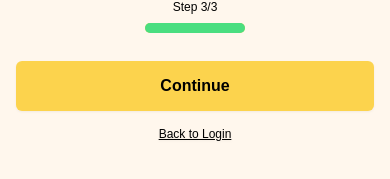
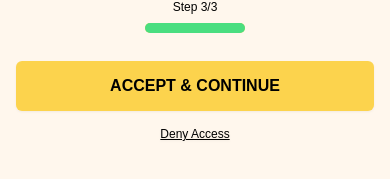
Before and after one commit to PhillipMwaniki/kamoa-app, a React Native app: screen /GrantPermissionScreen in a window 390 px wide. Shown: the part 631-810 px from the top of the page. Built offline with nearby package versions, Linux system fonts and the light colour scheme.

Commit message:
added end wizard screen

```diff
--- a/src/App.tsx
+++ b/src/App.tsx
@@ -9,6 +9,7 @@ import { SafeAreaProvider } from "react-native-safe-area-context";
 import HomeScreen from 'src/screens/HomeScreen';
 import UploadMpesaStatementScreen from 'src/screens/UploadMpesaStatementScreen';
 import GrantPermissionScreen from 'src/screens/GrantPermissionScreen';
+import EndWizard from 'src/screens/EndWizard';
 
 const Stack = createNativeStackNavigator();
 
@@ -23,6 +24,7 @@ function App(): React.JSX.Element {
           <Stack.Screen name="Home" component={HomeScreen} />
           <Stack.Screen name="UploadMpesaStatementScreen" component={UploadMpesaStatementScreen} />
           <Stack.Screen name="GrantPermissionScreen" component={GrantPermissionScreen} />
+          <Stack.Screen name="EndWizard" component={EndWizard} />
         </Stack.Navigator>
       </NavigationContainer>
     </SafeAreaProvider>
--- a/src/components/AppButton.tsx
+++ b/src/components/AppButton.tsx
@@ -12,7 +12,7 @@ const AppButton: React.FunctionComponent<AppButtonProps> = ({ onPress, title })
     return (
         <StyledView className='flex items-center p-4 drop-shadow-sm'>
             <StyledTouchableOpacity onPress={onPress} className="bg-amber-300 px-6 py-4 rounded-md w-full items-center">
-                <StyledText className='text-black font-barlowCondensedBold text-[16px] font-bold'>{title}</StyledText>
+                <StyledText className='text-black font-barlowCondensedBold text-[16px] font-bold uppercase'>{title}</StyledText>
             </StyledTouchableOpacity>
         </StyledView>
     )
--- /dev/null
+++ b/src/screens/EndWizard.tsx
@@ -0,0 +1,25 @@
+import React from 'react'
+import { Image } from 'react-native';
+import { StyledText, StyledView } from 'src/components/StyledComponents'
+import Header from 'src/components/Header'
+import AppButton from 'src/components/AppButton';
+
+const EndWizard = ({ route, navigation }: any) => {
+    const { accepted } = route.params;
+    const imageToUse = accepted ? require('src/images/success.png') : require('src/images/failure.png');
+    const successText = 'Wait while we process your document and crunch the numbers';
+    const failureText = 'We will not be able to proceed with your application since the permissions are necessary to proceed';
+    const headerText = accepted ? 'Congratulations!' : 'Denied!';
+    return (
+        <StyledView className="bg-orange-50 flex flex-col flex-1 items-center">
+            <Header header={headerText} />
+            <Image source={imageToUse} style={{ width: 200, height: 250 }} />
+            <StyledText className='text-black text-center text-sm font-medium my-5'>{accepted ? successText : failureText}</StyledText>
+            <StyledView className='w-full mt-10'>
+                <AppButton title='Start Again' onPress={() => [navigation.popToTop()]} />
+            </StyledView>
+        </StyledView>
+    )
+}
+
+export default EndWizard
--- a/src/screens/GrantPermissionScreen.tsx
+++ b/src/screens/GrantPermissionScreen.tsx
@@ -18,8 +18,8 @@ const GrantPermissionScreen = ({ navigation }: any) => {
             <PermissionList />
             <StyledView className='w-full'>
                 <ProgressIndicator step={3} length={3} />
-                <AppButton title='Continue' onPress={() => [navigation.navigate("UploadMpesaStatementScreen")]} />
-                <AppLineButton title='Back to Login' onPress={() => console.log('continue here')} />
+                <AppButton title='Accept & Continue' onPress={() => [navigation.navigate("EndWizard", { accepted: true })]} />
+                <AppLineButton title='Deny Access' onPress={() => [navigation.navigate("EndWizard", { accepted: false })]} />
             </StyledView>
         </StyledView>
     )
```
Also changed, not shown: src/images/failure.png (added), src/images/success.png (added).
